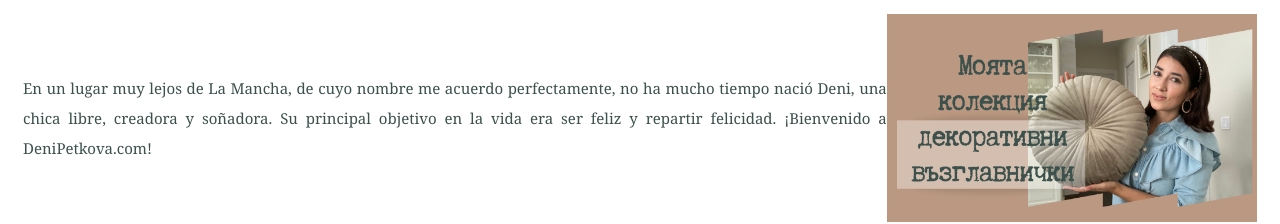
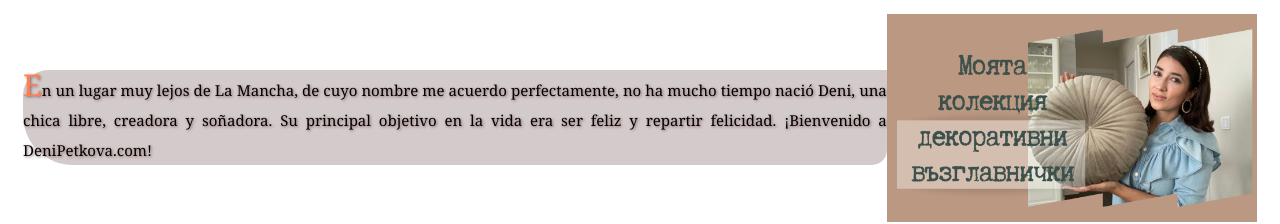
Before and after one commit to JenaroLeal/WebFinalLdM, a plain HTML site: page index.html in a window 1280 px wide. In both pictures the pointer is over the element 454 px from the left and 1097 px from the top of the page. Shown: the part 980-1204 px from the top of the page. Drawn offline with Linux system fonts and the light colour scheme.

Commit message:
Añado efectos

```diff
--- a/index.html
+++ b/index.html
@@ -23,6 +23,23 @@
         font-size: 15px;
         line-height: 200%;
     }
+    p::first-letter{
+        font-size: 200%;
+        color:coral;
+    }
+    .p:hover {
+
+            color: black;
+            text-shadow: 1px 1px 3px rgb(134, 96, 99);
+            background-color: rgb(211, 203, 203);
+            font: bold;
+            border-radius: 25px;
+            border-radius: 25% 50%;
+            border-radius: 50px 25px 10px;
+            border-radius: 25px 0 15px 50px;
+
+
+        }
 
     .toplogo {
 
```
